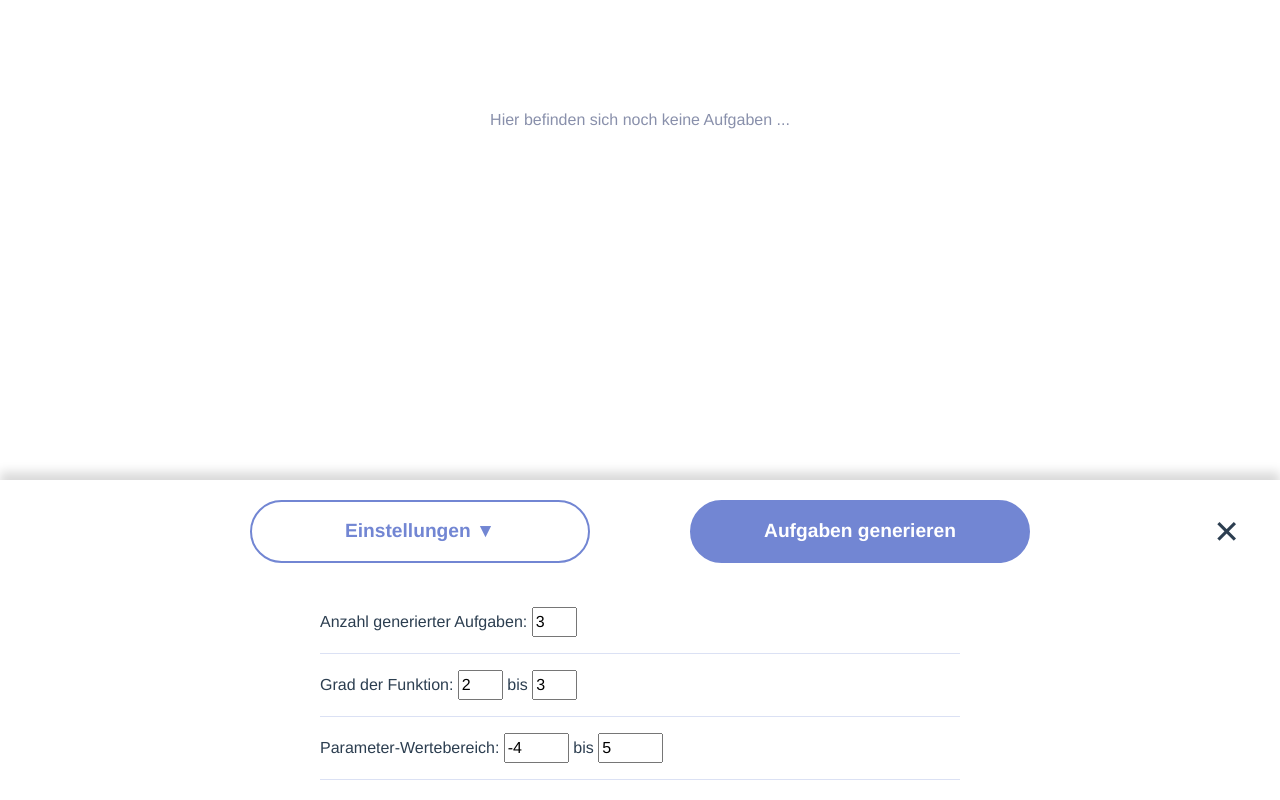
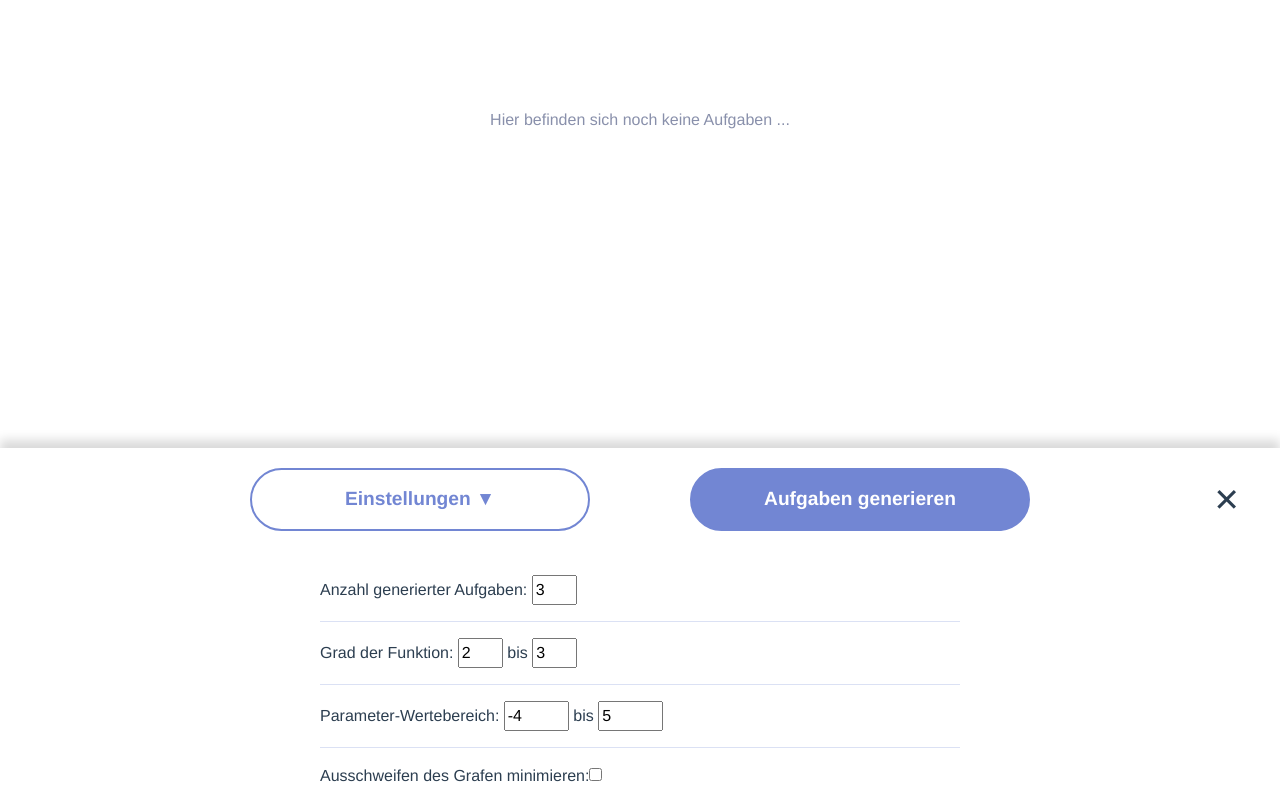
Before and after one commit to SirPythonPhoenix/math_task_generator_frontend, a Vue app: page / in a window 1280 px wide. Built offline with nearby package versions, Linux system fonts and the light colour scheme.

Commit message:
feat: egal

```diff
--- a/src/App.vue
+++ b/src/App.vue
@@ -231,7 +231,7 @@ hr {
   height: 60%;
   box-shadow: 0 -8px 10px rgba(0, 0, 0, 0.15);
   position: fixed;
-  top: 60%;
+  top: 56%;
   overflow: auto;
   z-index: 10;
 }
```
